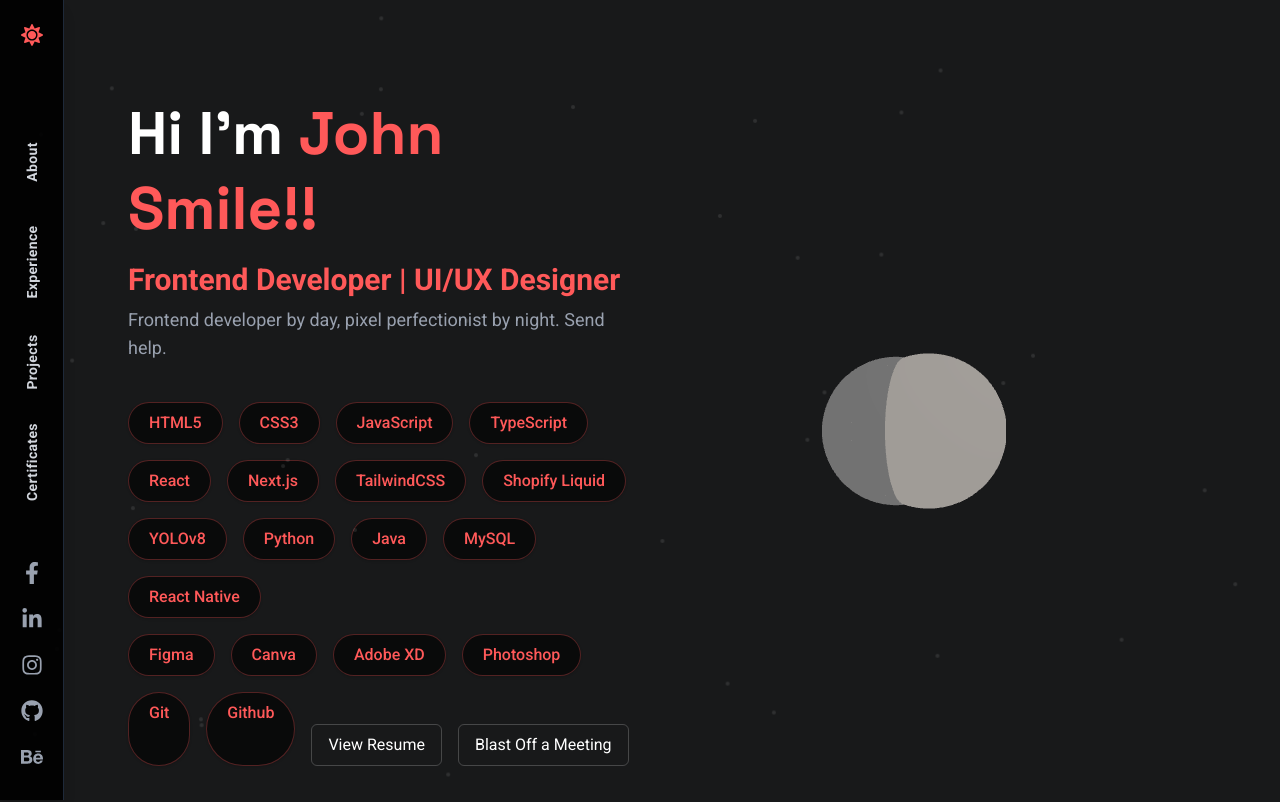
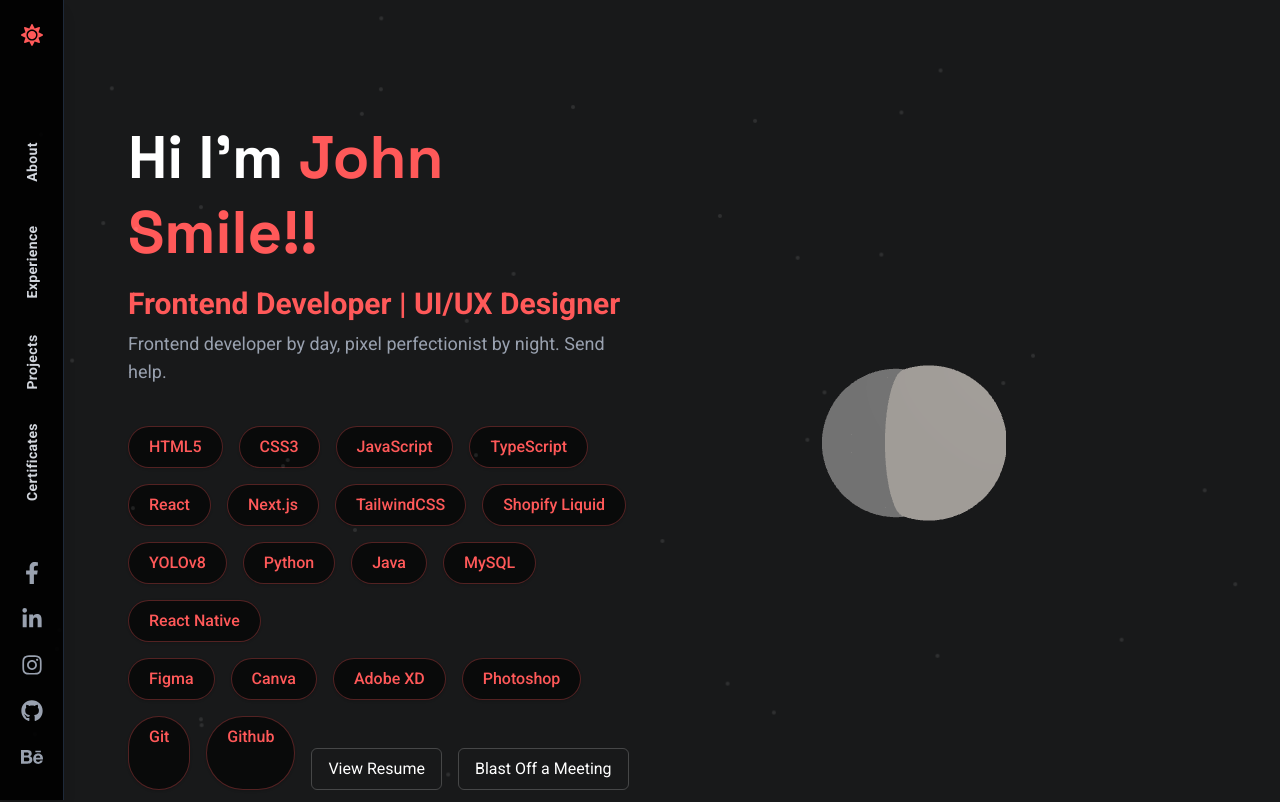
Before and after one commit to Redkuroo/smile-portfolio-v2, a Next.js app: page / in a window 1280 px wide. Shown: the top 802 px of the page. Built offline with nearby package versions, Linux system fonts and the light colour scheme.

Commit message:
adjusted mt in hero

```diff
--- a/app/page.js
+++ b/app/page.js
@@ -87,7 +87,7 @@ function handleBookMeeting(e) {
       <section className="flex flex-col md:flex-row items-center justify-between px-8 md:px-32 py-12 md:py-24 gap-12 md:gap-0">
         {/* Left: Text Content */}
         <div className="flex-1 flex flex-col items-start justify-center max-w-2xl">
-          <h1 className="text-5xl md:text-6xl font-extrabold mb-4 leading-tight text-left">
+          <h1 className="text-5xl md:text-6xl font-extrabold mb-4 mt-6 leading-tight text-left">
             Hi I&apos;m <span className="text-[var(--accent)]">John Smile!!</span>
           </h1>
           <div className="text-2xl md:text-3xl font-bold mb-2 text-left">
```
